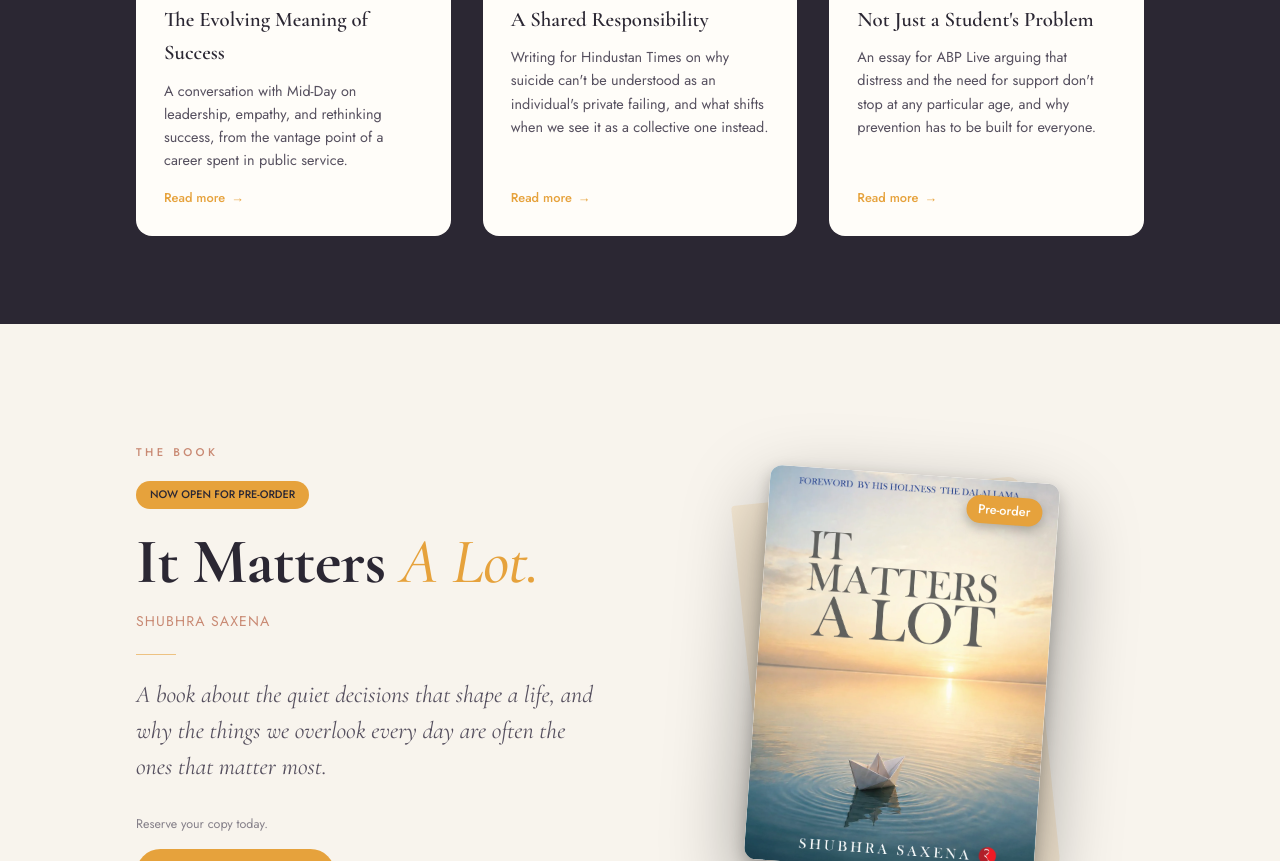
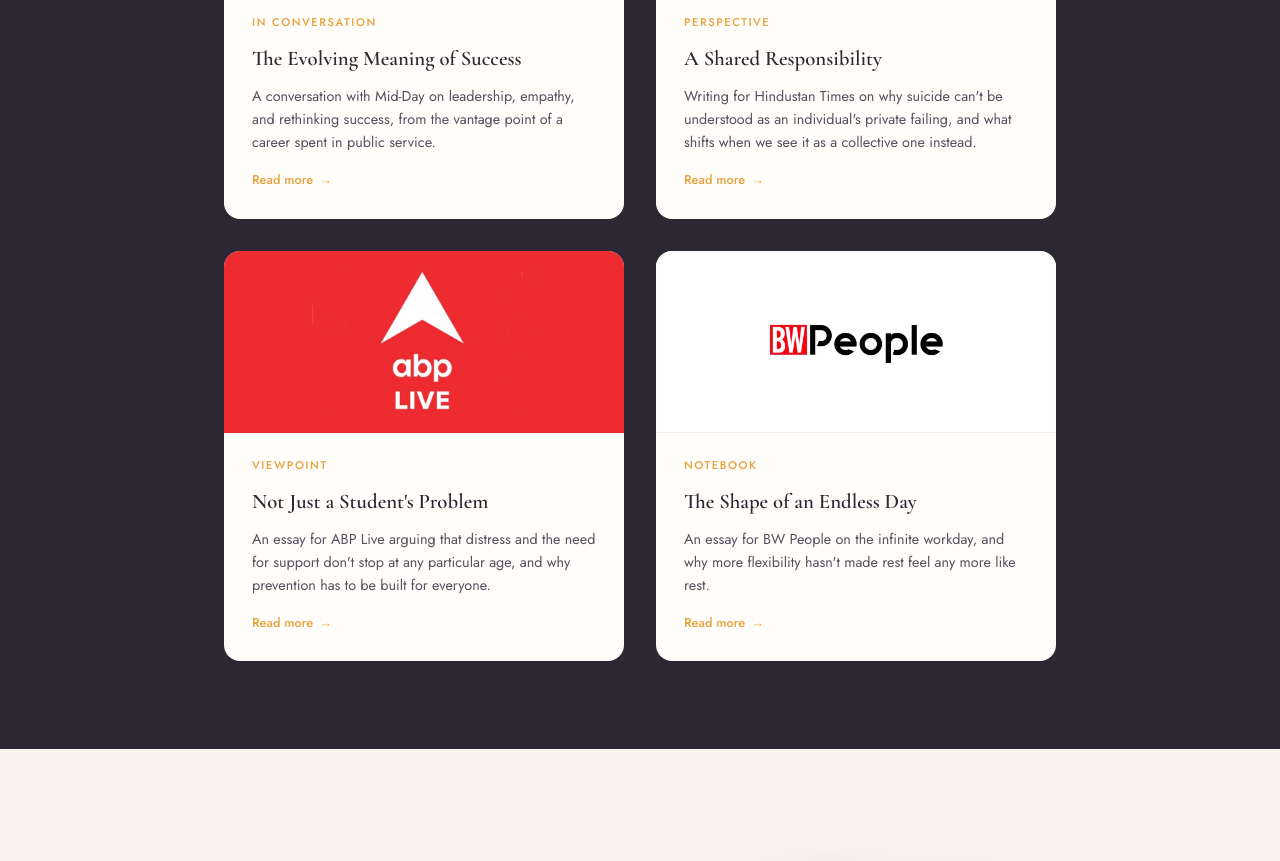
Before and after one commit to Kehehs/shubhrasaxena.org, a website: page index.html in a window 1280 px wide. Shown: the part 3376-4237 px from the top of the page. Drawn offline with Linux system fonts and the light colour scheme.

Commit message:
Add BW People as fourth Featured In card, tighten card width
Expand the press section to a 2x2 grid with a fourth card (BW People)
on the same logo-placeholder pattern as the existing three, then
narrow all four cards from a full-half-row width down to a capped
400px so they read less stretched and stay centred as pairs.

```diff
--- a/index.html
+++ b/index.html
@@ -352,10 +352,10 @@
     font-family:var(--sans);font-weight:400;font-size:.95rem;line-height:1.65;
     color:rgba(255,253,249,.65);max-width:56ch;margin-bottom:48px;
   }
-  .talks-grid{display:flex;flex-wrap:wrap;gap:32px;}
+  .talks-grid{display:flex;flex-wrap:wrap;justify-content:center;gap:32px;}
   .talks-card{
     --stagger:0s;
-    flex:1 1 280px;max-width:340px;
+    flex:1 1 380px;max-width:400px;
     background:var(--cloud);
     border-radius:16px;overflow:hidden;
     display:flex;flex-direction:column;
@@ -369,6 +369,7 @@
   .talks-card:nth-child(1){--stagger:0s;}
   .talks-card:nth-child(2){--stagger:.1s;}
   .talks-card:nth-child(3){--stagger:.2s;}
+  .talks-card:nth-child(4){--stagger:.3s;}
   .talks-card.in-view{opacity:1;transform:translateY(0);}
   .talks-card:hover{box-shadow:0 8px 32px rgba(43,39,51,.10);transform:translateY(-3px);}
   @media (prefers-reduced-motion:reduce){
@@ -725,6 +726,17 @@
           <span class="talks-readmore">Read more<span class="arrow">→</span></span>
         </div>
       </a>
+      <a class="talks-card" href="https://www.bwpeople.in/article/the-infinite-workday-why-rest-has-stopped-being-restful-620221" target="_blank" rel="noopener noreferrer">
+        <div class="talks-thumb">
+          <img src="Pages/Home%20Page/Final%20Images/Talks%20Section%20Images/bw-people-logo.webp" alt="BW People logo">
+        </div>
+        <div class="talks-body">
+          <p class="talks-tag">Notebook</p>
+          <p class="talks-title">The Shape of an Endless Day</p>
+          <p class="talks-line">An essay for BW People on the infinite workday, and why more flexibility hasn't made rest feel any more like rest.</p>
+          <span class="talks-readmore">Read more<span class="arrow">→</span></span>
+        </div>
+      </a>
     </div>
   </div>
 </section>
```
Also changed, not shown: Pages/Home Page/Final Images/Talks Section Images/BW-People-Logo.jpg (added), Pages/Home Page/Final Images/Talks Section Images/bw-people-logo.webp (added).
